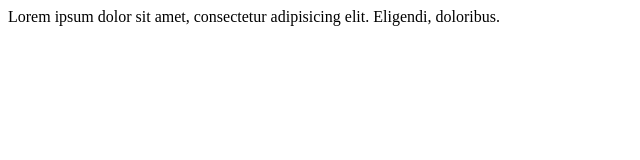
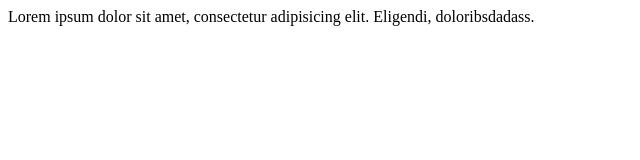
Before and after one commit to Dezzmond21/Lab.4, a plain HTML site: page index.html in a window 1280 px wide. Shown: the full height of the page, 0-640 px from the left. Drawn offline with Linux system fonts and the light colour scheme.

Commit message:
update element

```diff
--- a/index.html
+++ b/index.html
@@ -9,7 +9,7 @@
 </head>
 
 <body>
-   Lorem ipsum dolor sit amet, consectetur adipisicing elit. Eligendi, doloribus.
+   Lorem ipsum dolor sit amet, consectetur adipisicing elit. Eligendi, doloribsdadass.
 </body>
 
 </html>
```
